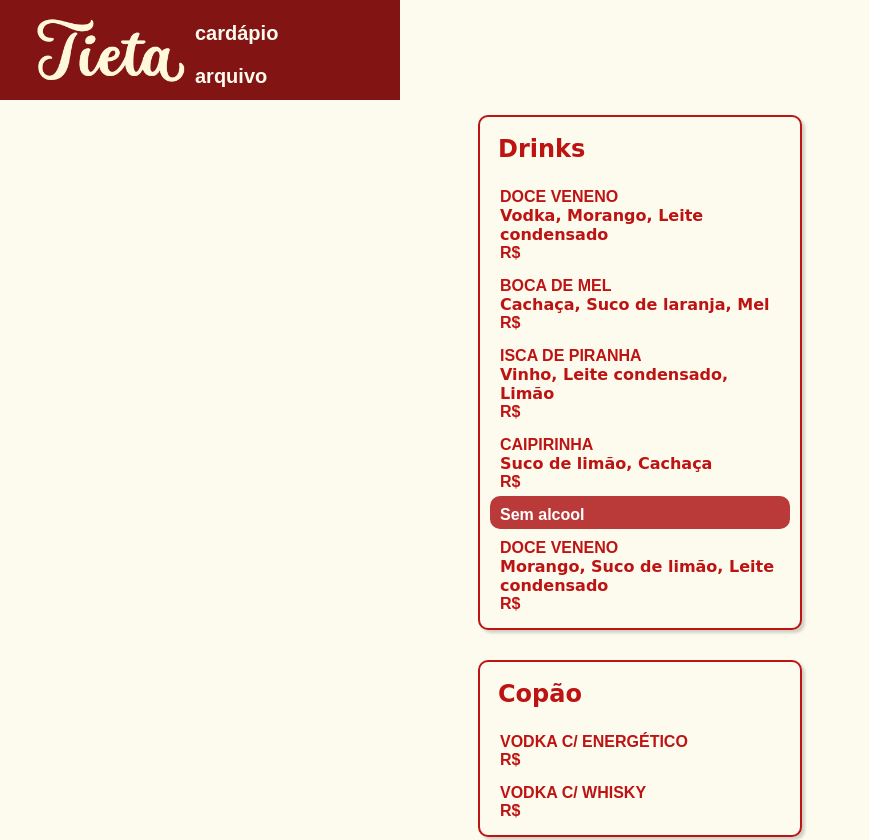
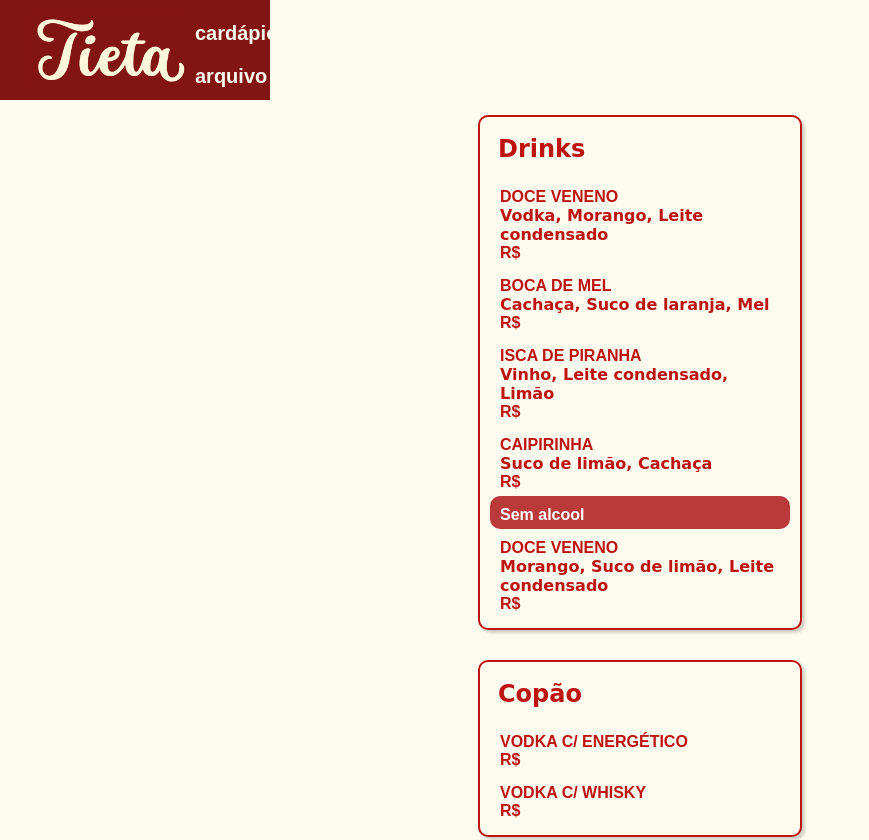
Before and after one commit to isabelledot/tieta, a plain HTML site: page index.html in a window 1280 px wide. Shown: the top 840 px of the page, without its empty margins (0-869 px from the left). Drawn offline with Linux system fonts and the light colour scheme.

Commit message:
Update style.css

```diff
--- a/estilo/style.css
+++ b/estilo/style.css
@@ -49,7 +49,7 @@ img {
     display: flex;
     justify-content: space-between;
     align-items: center;
-    max-width: 400px;
+    max-width: 270px;
     height: 100px;
 }
 
```
